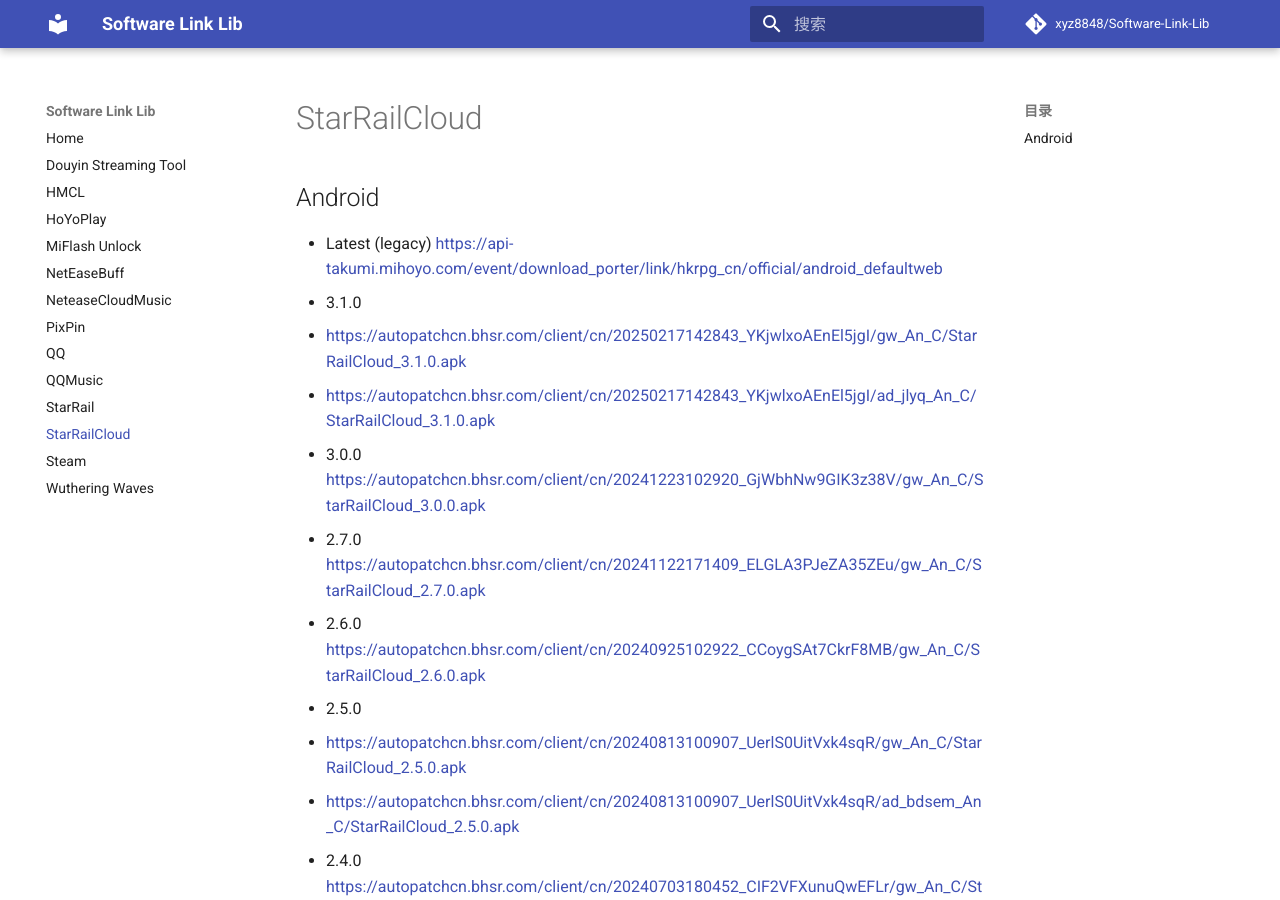
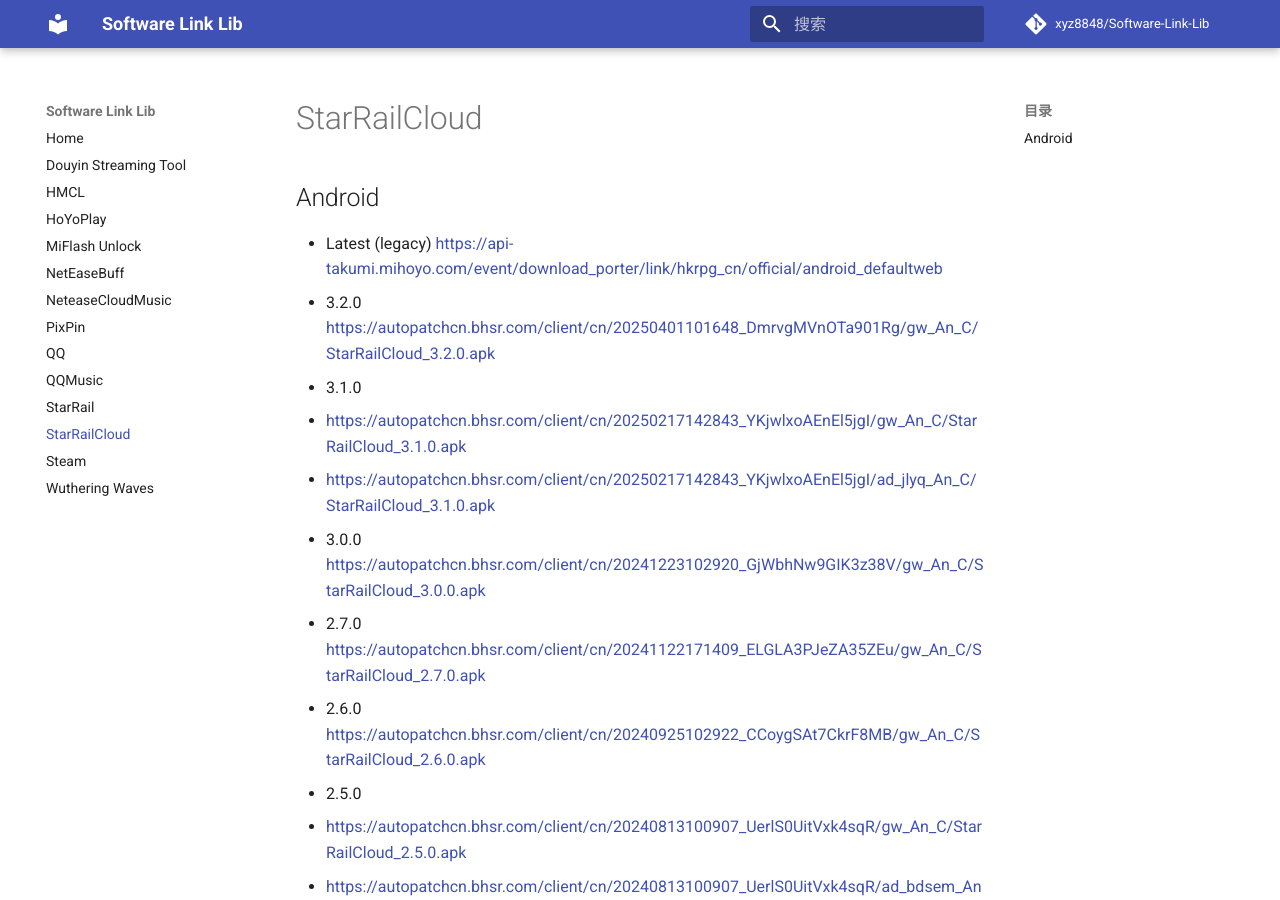
Before and after one commit to xyz8848/Software-Link-Lib, an MkDocs documentation site: the page built from docs/StarRailCloud.md, in a window 1280 px wide and 900 px high. Built offline with MkDocs 1.6.1 and Material for MkDocs 9.7.7, drawn with Linux system fonts in a browser that asks for light colours; comment, search, counter and statistics services are not loaded.

Commit message:
Update StarRailCloud.md

```diff
--- a/docs/StarRailCloud.md
+++ b/docs/StarRailCloud.md
@@ -2,6 +2,7 @@
 
 ## Android
 - Latest (legacy) [https://api-takumi.mihoyo.com/event/download_porter/link/hkrpg_cn/official/android_defaultweb](https://api-takumi.mihoyo.com/event/download_porter/link/hkrpg_cn/official/android_defaultweb)
+- 3.2.0 [https://autopatchcn.bhsr.com/client/cn/20250401101648_DmrvgMVnOTa901Rg/gw_An_C/StarRailCloud_3.2.0.apk](https://autopatchcn.bhsr.com/client/cn/20250401101648_DmrvgMVnOTa901Rg/gw_An_C/StarRailCloud_3.2.0.apk)
 - 3.1.0
   - [https://autopatchcn.bhsr.com/client/cn/20250217142843_YKjwlxoAEnEl5jgI/gw_An_C/StarRailCloud_3.1.0.apk](https://autopatchcn.bhsr.com/client/cn/20250217142843_YKjwlxoAEnEl5jgI/gw_An_C/StarRailCloud_3.1.0.apk)
   - [https://autopatchcn.bhsr.com/client/cn/20250217142843_YKjwlxoAEnEl5jgI/ad_jlyq_An_C/StarRailCloud_3.1.0.apk](https://autopatchcn.bhsr.com/client/cn/20250217142843_YKjwlxoAEnEl5jgI/ad_jlyq_An_C/StarRailCloud_3.1.0.apk)
```
